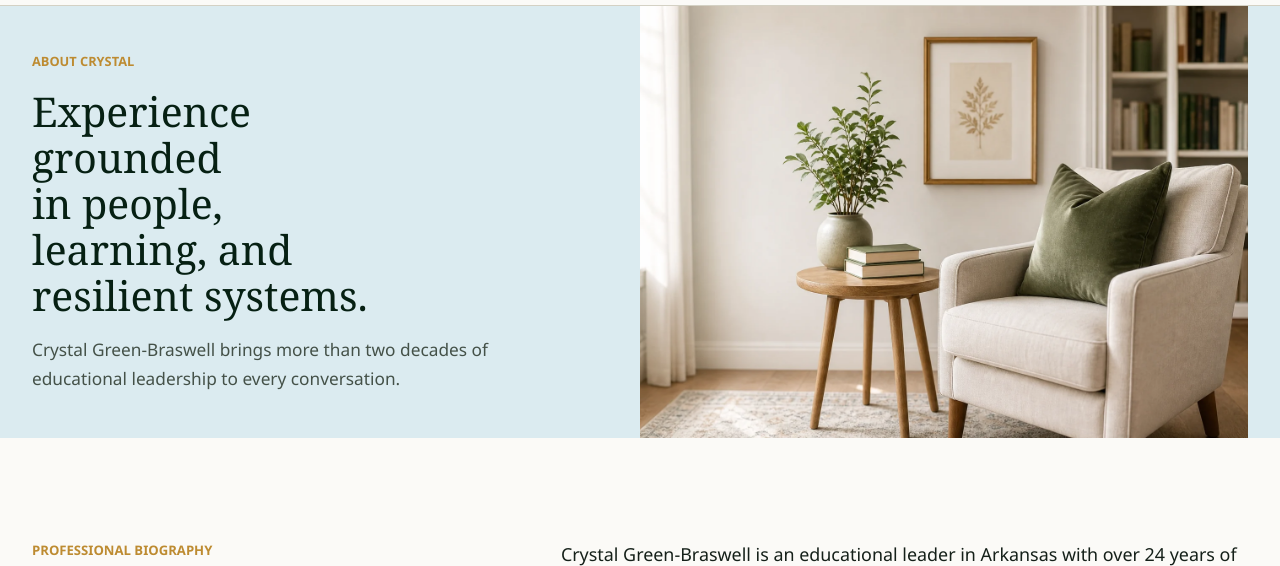
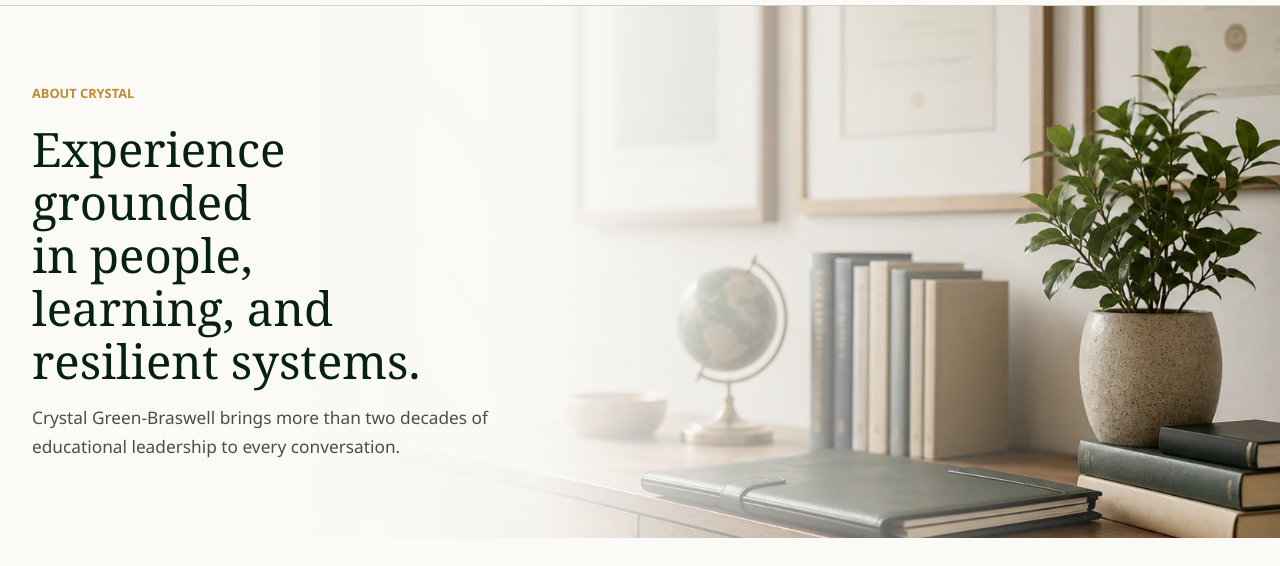
Before and after one commit to digitalcr8tive/crystal-dragonfly-education-consulting, a plain HTML site: page about.html in a window 1280 px wide. Shown: the part 78-644 px from the top of the page. Drawn offline with Linux system fonts and the light colour scheme.

Commit message:
Update about page hero image

```diff
--- a/about.html
+++ b/about.html
@@ -19,12 +19,7 @@
     </header>
 
     <main id="main-content">
-      <section class="page-hero page-hero-split" aria-labelledby="page-title">
-        <div class="container page-hero-grid">
-          <div class="page-hero-copy"><p class="page-kicker">About Crystal</p><h1 id="page-title">Experience grounded in people, learning, and resilient systems.</h1><p>Crystal Green-Braswell brings more than two decades of educational leadership to every conversation.</p></div>
-          <img src="assets/images/consultation-space.webp" width="1536" height="1024" alt="A welcoming consultation space with books and a comfortable chair" />
-        </div>
-      </section>
+      <section class="page-hero page-hero-photo page-hero-about" aria-labelledby="page-title"><div class="page-hero-photo-bg" role="img" aria-label="A professional education leader workspace with framed credentials, books, a portfolio, and a leafy plant"></div><div class="container page-hero-copy"><p class="page-kicker">About Crystal</p><h1 id="page-title">Experience grounded in people, learning, and resilient systems.</h1><p>Crystal Green-Braswell brings more than two decades of educational leadership to every conversation.</p></div></section>
 
       <section class="about section" aria-labelledby="biography-title">
         <div class="container about-layout">
--- a/styles.css
+++ b/styles.css
@@ -132,9 +132,11 @@ cite { font-family: var(--display); }
 .page-hero-photo::after { content: ""; position: absolute; inset: 0; z-index: -1; background: linear-gradient(90deg, var(--canvas) 0%, oklch(0.985 0.004 95 / 0.96) 44%, oklch(0.985 0.004 95 / 0.38) 70%, transparent 92%); }
 .page-hero-photo .page-hero-copy { min-height: 30rem; }
 .page-hero-photo .page-hero-copy h1 { font-size: clamp(2.35rem, 3.7vw, 3.55rem); }
+.page-hero-about .page-hero-photo-bg { background-image: url("assets/images/about-leadership-hero.webp"); background-position: 62% center; }
 .page-hero-service .page-hero-photo-bg { background-image: url("assets/images/services-planning-hero.webp"); background-position: 60% center; }
 .page-hero-contact .page-hero-photo-bg { background-image: url("assets/images/consultation-space.webp"); background-position: 55% center; }
 .page-hero-faq .page-hero-photo-bg { background-image: url("assets/images/faq-resource-hero.webp"); background-position: 62% center; }
+.page-hero-about::after,
 .page-hero-faq::after,
 .page-hero-contact::after { background: linear-gradient(90deg, var(--canvas) 0%, oklch(0.985 0.004 95 / 0.95) 42%, oklch(0.985 0.004 95 / 0.42) 68%, transparent 90%); }
 .page-hero-green { color: white; background: var(--forest); }
```
Also changed, not shown: assets/images/about-leadership-hero.webp (added), 1 other file.
